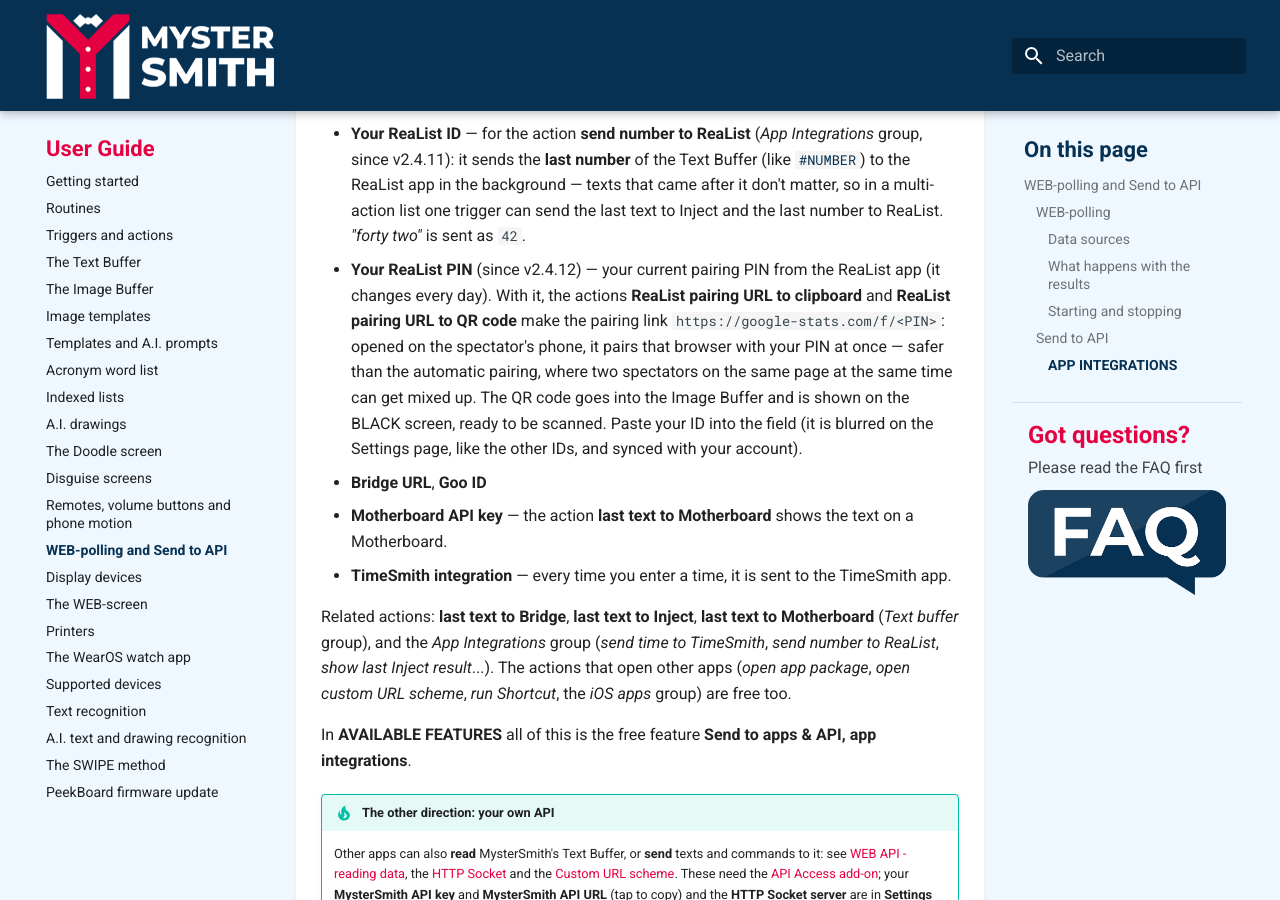
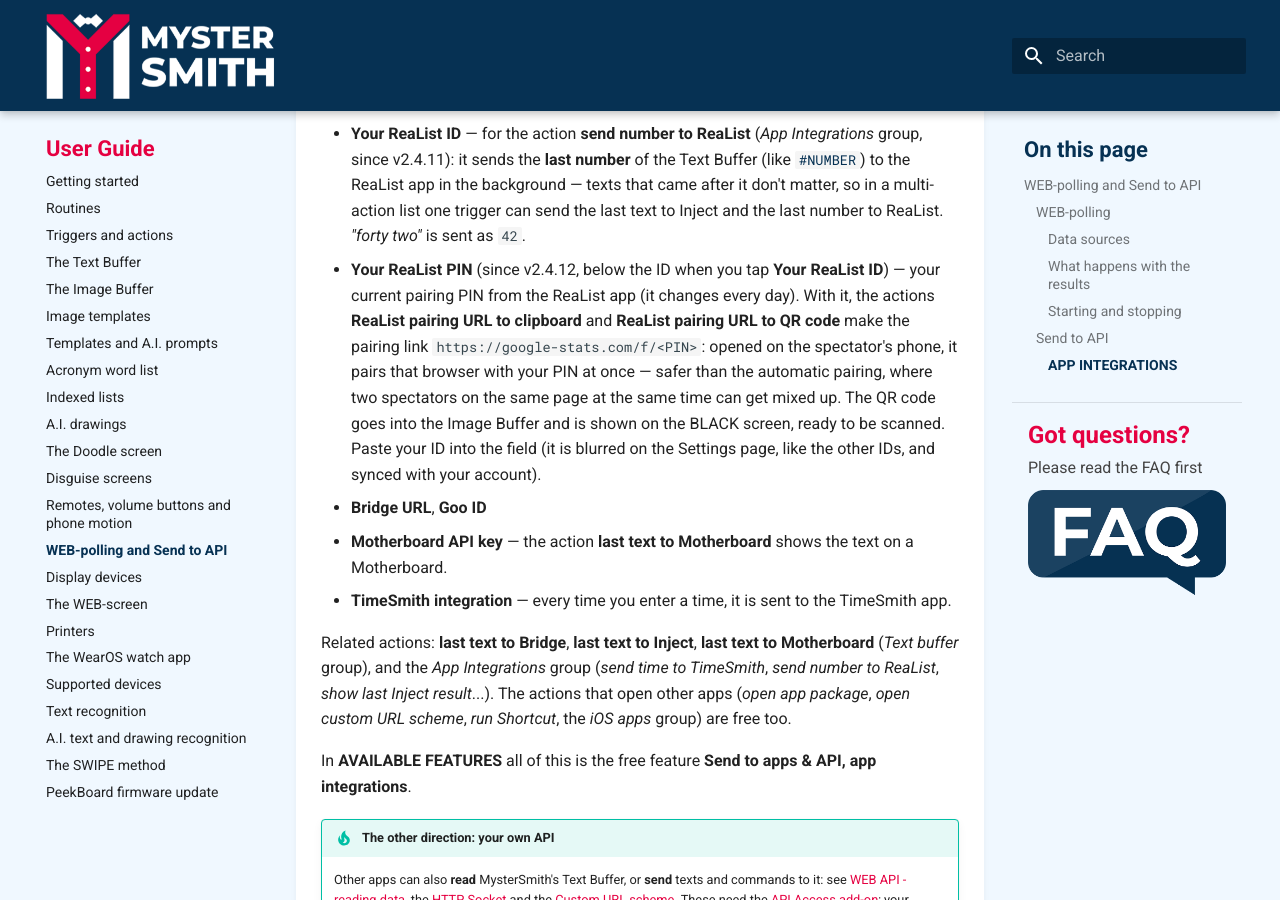
Before and after one commit to ragcsalo/mystersmith-docs, an MkDocs documentation site: the page built from docs/user-guide/web-polling-and-send-to-api.md, in a window 1280 px wide and 900 px high, scrolled down 3852 px. Built offline with MkDocs 1.6.1 and Material for MkDocs 9.7.7, drawn with Linux system fonts in a browser that asks for light colours.

Commit message:
ReaList PIN: on the Your ReaList ID panel
Co-Authored-By: Claude Opus 5.5 <noreply@anthropic.com>

```diff
--- a/docs/user-guide/web-polling-and-send-to-api.md
+++ b/docs/user-guide/web-polling-and-send-to-api.md
@@ -102,7 +102,7 @@ More rows in SEND TO APPS & API: **Encode SPACE to %20**, **Encode NEW LINE to %
 
 * **Inject ID (username)**, **Inject account number**
 * **Your ReaList ID** — for the action **send number to ReaList** (*App Integrations* group, since v2.4.11): it sends the **last number** of the Text Buffer (like [`#NUMBER`](text-buffer.md#variables-using-the-buffer-anywhere)) to the ReaList app in the background — texts that came after it don't matter, so in a multi-action list one trigger can send the last text to Inject and the last number to ReaList. *"forty two"* is sent as `42`.
-* **Your ReaList PIN** (since v2.4.12) — your current pairing PIN from the ReaList app (it changes every day). With it, the actions **ReaList pairing URL to clipboard** and **ReaList pairing URL to QR code** make the pairing link `https://google-stats.com/f/<PIN>`: opened on the spectator's phone, it pairs that browser with your PIN at once — safer than the automatic pairing, where two spectators on the same page at the same time can get mixed up. The QR code goes into the Image Buffer and is shown on the BLACK screen, ready to be scanned. Paste your ID into the field (it is blurred on the Settings page, like the other IDs, and synced with your account).
+* **Your ReaList PIN** (since v2.4.12, below the ID when you tap **Your ReaList ID**) — your current pairing PIN from the ReaList app (it changes every day). With it, the actions **ReaList pairing URL to clipboard** and **ReaList pairing URL to QR code** make the pairing link `https://google-stats.com/f/<PIN>`: opened on the spectator's phone, it pairs that browser with your PIN at once — safer than the automatic pairing, where two spectators on the same page at the same time can get mixed up. The QR code goes into the Image Buffer and is shown on the BLACK screen, ready to be scanned. Paste your ID into the field (it is blurred on the Settings page, like the other IDs, and synced with your account).
 * **Bridge URL**, **Goo ID**
 * **Motherboard API key** — the action **last text to Motherboard** shows the text on a Motherboard.
 * **TimeSmith integration** — every time you enter a time, it is sent to the TimeSmith app.
```
